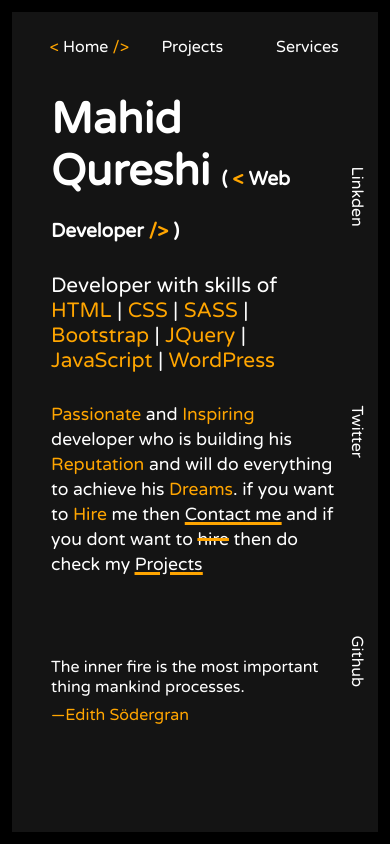
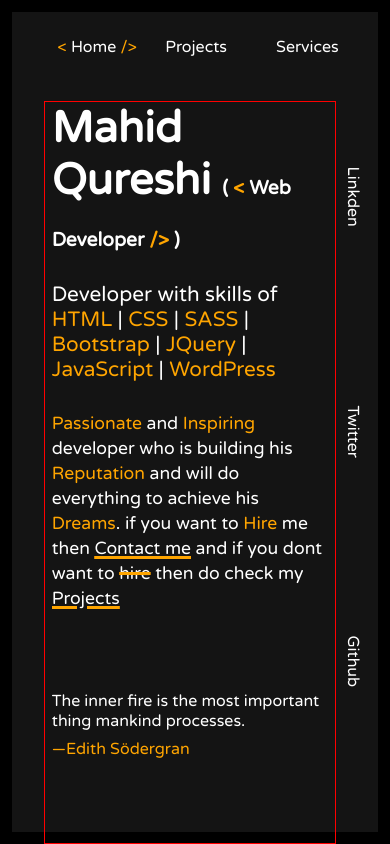
Before and after one commit to Mahad410/mahad410.github.io, a React (Create React App) app: page / in a window 390 px wide. Built offline with nearby package versions, Linux system fonts and the light colour scheme.

Commit message:
Portfolio

```diff
--- a/src/Components/navbar.css
+++ b/src/Components/navbar.css
@@ -59,8 +59,8 @@
 
     @media screen and (max-width:450px) {
         .navbar {
-            width: 94%;
-            left: 3%;
+            width: 89%;
+            left: 7%;
         }
         .logo {
             display: none;
--- a/src/Components/sidebar.css
+++ b/src/Components/sidebar.css
@@ -25,6 +25,6 @@
 
 @media screen and (max-width:600px) {
     .container_side {
-        right: 6%;
+        right: 7%;
     }
 }
--- a/src/Pages/home.css
+++ b/src/Pages/home.css
@@ -96,13 +96,14 @@
 
 @media screen and (max-width:600px) {
     .main-container {
-        width: 78vw;
+        width: 75vw;
         display: block;
-        top: 11%;
+        top: 12%;
+        border: 1px solid red;
     }
     .intro {
         width: 95%;
-        height: 86vh;
+        height: 85vh;
     }
     .intro h1 {
         font-size: 2.7rem;
```
